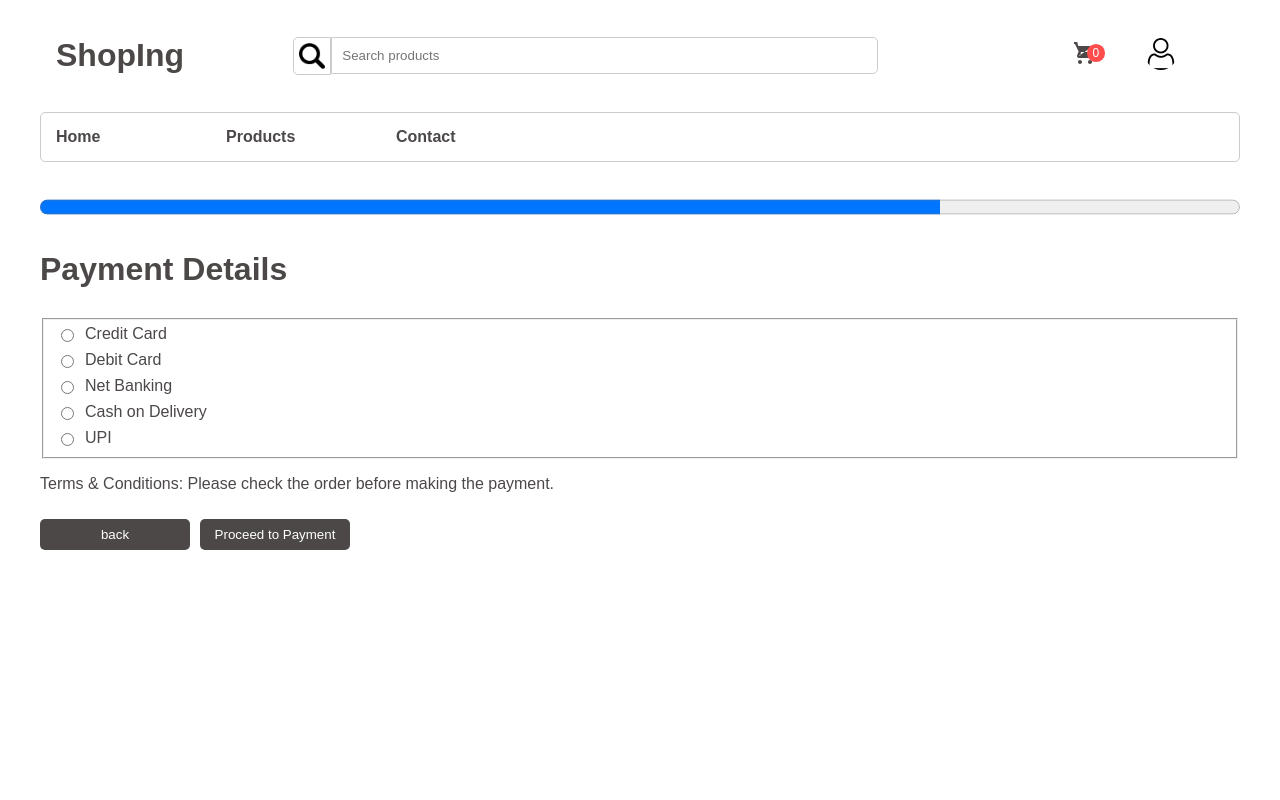
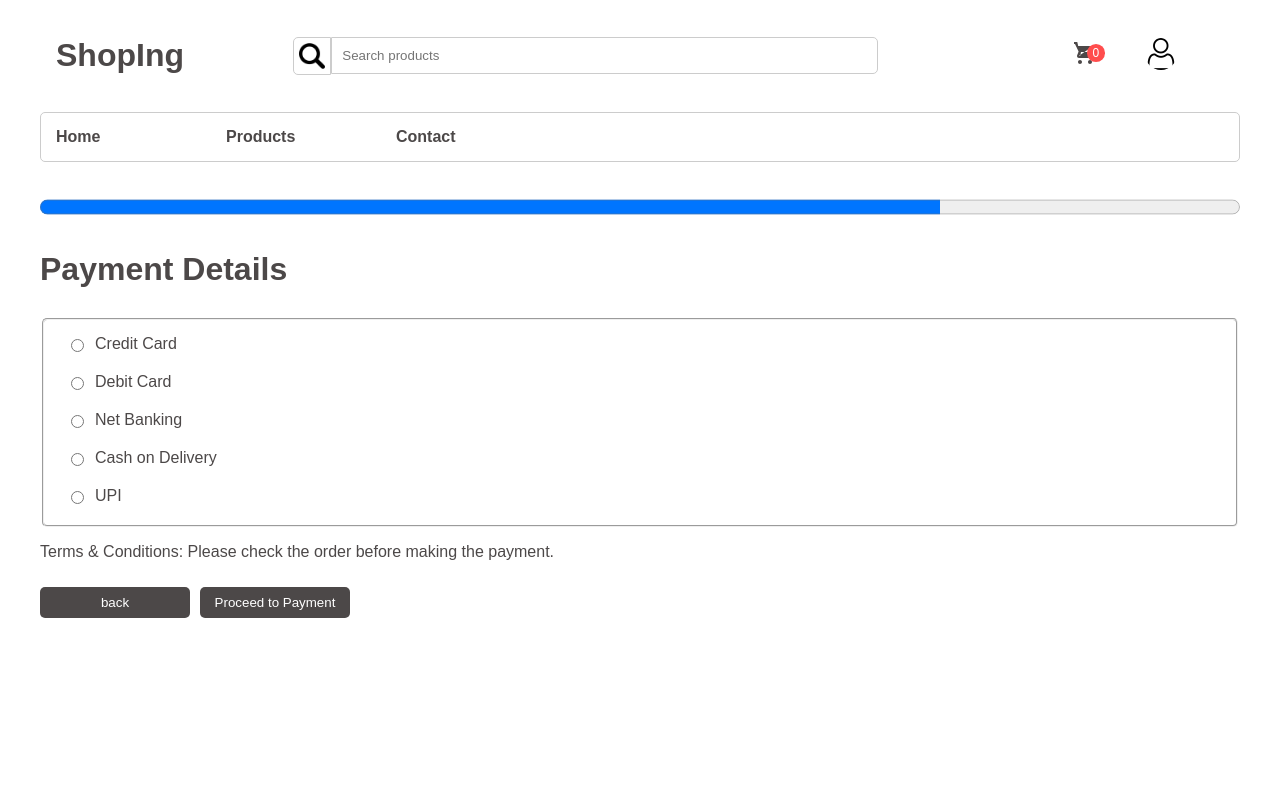
Before and after one commit to keerthivijay/shopping-cart, a React (Vite) app: page /payment in a window 1280 px wide. Shown: the top 800 px of the page. Built offline with nearby package versions, Linux system fonts and the light colour scheme.

Commit message:
Payment mode style change

```diff
--- a/src/index.css
+++ b/src/index.css
@@ -790,7 +790,12 @@ input[type="range"]::-webkit-slider-thumb {
 .payment-options {
   display: flex;
   flex-direction: column;
-  gap: 8px;
+  gap: 20px;
+  padding: 10px;
+}
+
+fieldset {
+  border-radius: 5px;
 }
 
 .payment-option {
```
